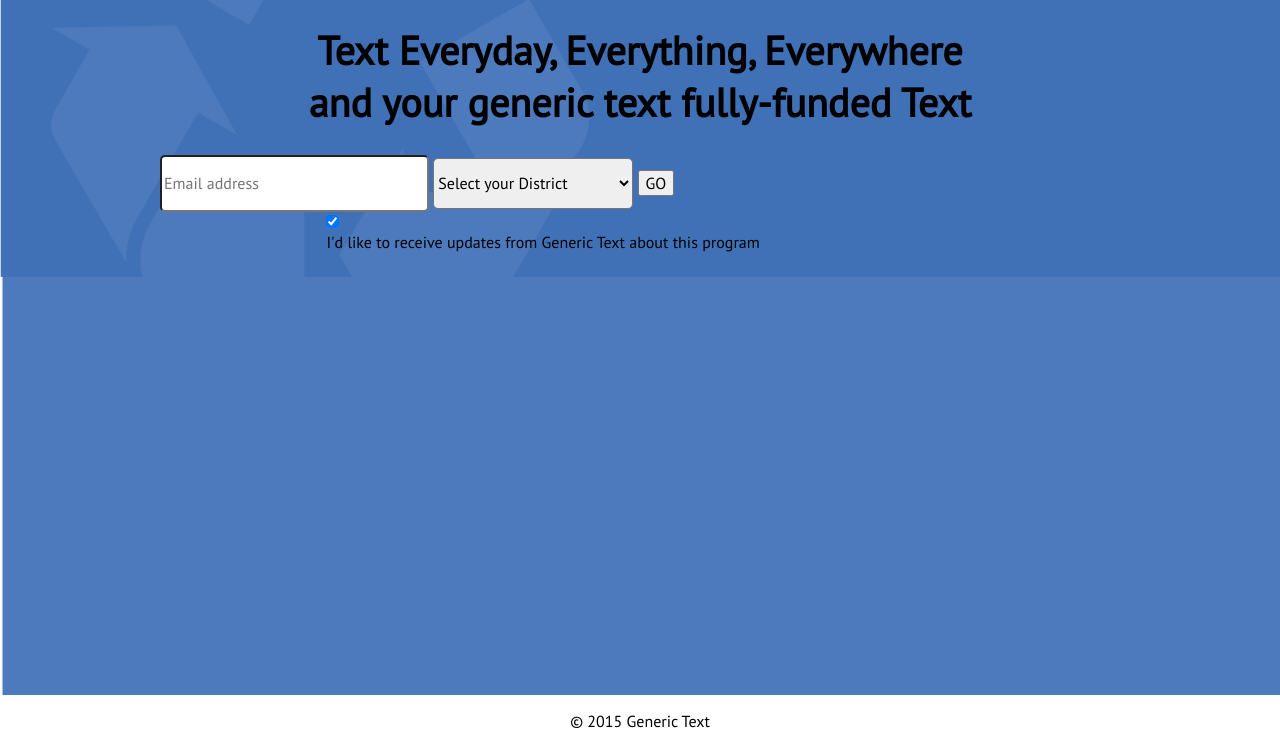
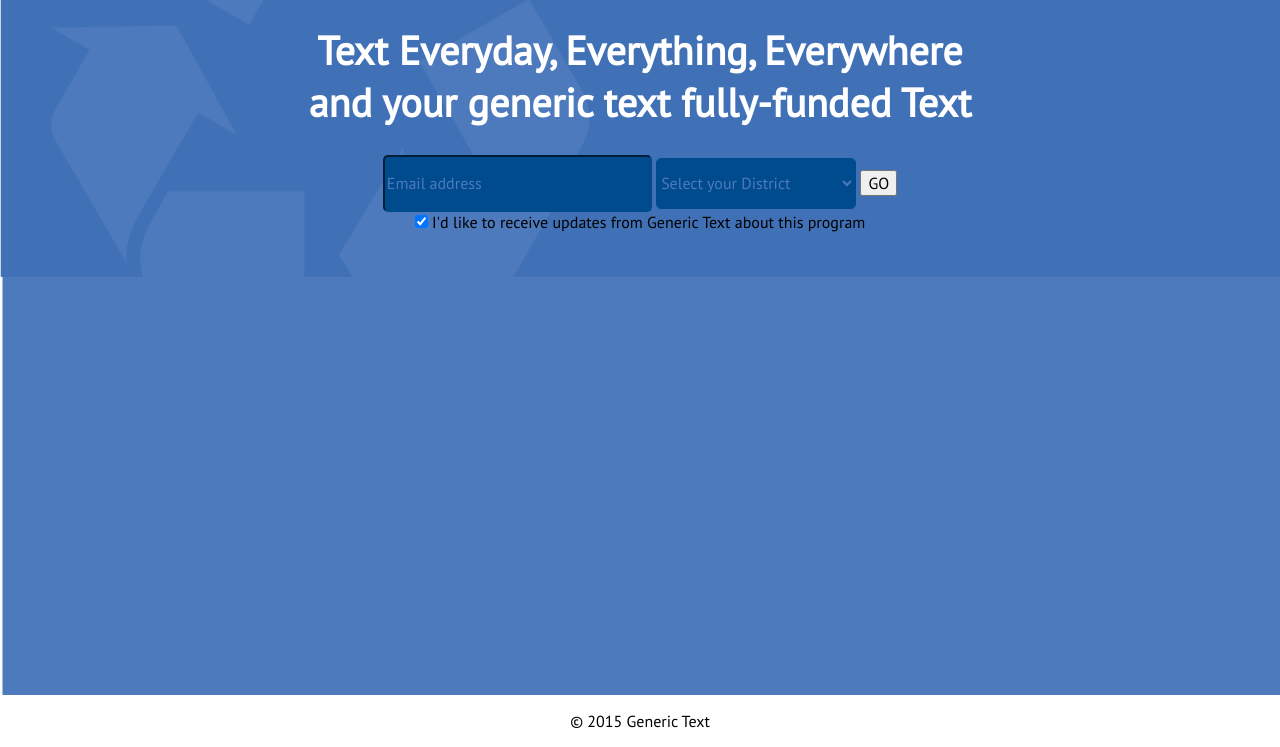
Before and after one commit to burneyburney/technicalAssessment, a plain HTML site: page index.html in a window 1280 px wide. Shown: the part 53-800 px from the top of the page. Drawn offline with Linux system fonts and the light colour scheme.

Commit message:
styling updates

```diff
--- a/index.html
+++ b/index.html
@@ -17,11 +17,11 @@
     <!--  NAV -->
     <div class="row">
         <div class="eight columns">
-            <nav class="navbar">
+            <nav class="navbar" >
                 <div class="homepage-logo">LOGO</div>
         </div>
 
-            <div class="links">
+            <div class="links align-center">
                 <a href="#facebook" class="homepage-faq href">FAQ</a>
                 <a href="#facebook" class="homepage-generic-schedule href">Generic Schedule</a>
                 <a href="#facebook" class="homepage-generic-schedule href">Generic Text</a>
@@ -42,8 +42,8 @@
         </div>
 
     <div class="row">
-        <div class="twelve columns ">
-            <form action="#">
+        <div class="twelve columns">
+            <form class="homepage-form" action="#">
                 <input type="email" class="homepage-email-address" placeholder="Email address">
                 <select>
                     <option class ="remove-option" value="">Select your District</option>
@@ -59,15 +59,16 @@
                     <option class="option" value="ten">District Ten</option>
                 </select>
                 <input type="submit" class="form-submit" value="GO">
-            </div>
+            </form>
+        </div>
     </div>
 
     <div class="row">
-        <div class="twelve columns offset-by-two">
-            <input type="checkbox" class="homepage-checkbox" name="updates" value="#" checked> <div class="checkbox-text">I'd like to receive updates from Generic Text about this program</div>
+        <div class="twelve columns align-center">
+                    <input type="checkbox" class="homepage-checkbox" name="updates" value="#" checked> I'd like to receive updates from Generic Text about this program
         </div>
     </div>
-        </form>
+
 
 
 
--- a/public/css/main.css
+++ b/public/css/main.css
@@ -25,9 +25,10 @@ h1 {
 
 .links {
     font-size: 14pt;
+    /*display: ;*/
 }
 
-.links> .href {
+.links > .href {
     text-decoration: none;
     margin-left: 22px;
 }
@@ -36,10 +37,12 @@ h1 {
     text-align: center;
     /*display: inline;*/
     font-size: 30pt;
+    color: #ffffff;
 }
 
 .hero-text> span {
     display: block;
+    color: inherit;
 }
 
 
@@ -73,9 +76,30 @@ form > select {
 }
 
 .homepage-checkbox{
-margin-right: 22px;
+margin: auto;
 }
 
 .checkbox-text{
     /*margin-left: 22px;*/
 }
+
+.homepage-form{
+    text-align: center;
+}
+
+.align-center{
+    text-align: center;
+}
+
+input[type="email"],
+select
+{
+    background-color: #004b8e;
+    border-color: #004b8e;
+    color: #4d7abc;
+ }
+
+input[type="email"].homepage-email-address::-webkit-input-placeholder {
+   color: #4d7abc;
+
+}
```
